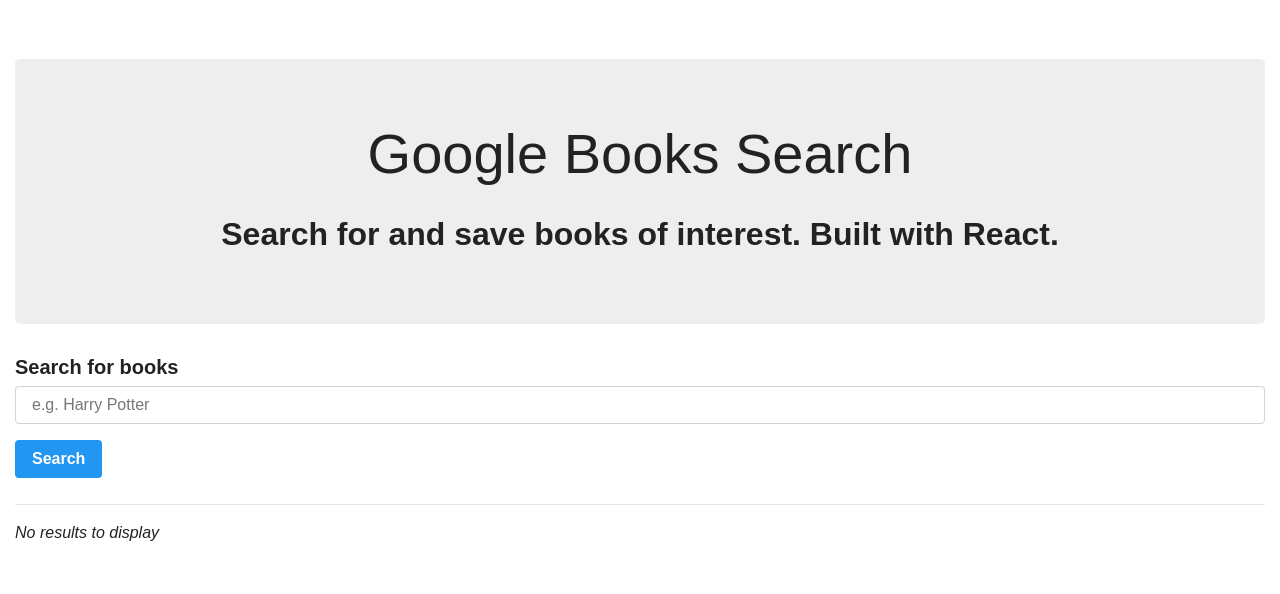
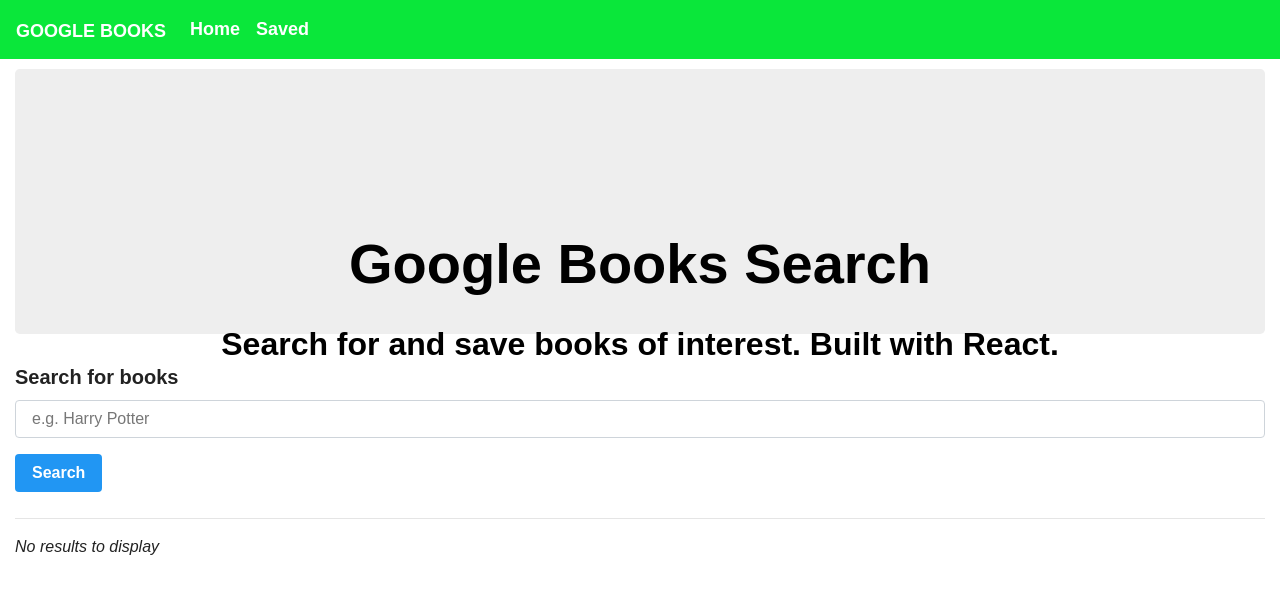
Before and after one commit to EvanChu34/GBookList, a React (Create React App) app in the folder client/: page / in a window 1280 px wide. Shown: the top 594 px of the page. Built offline with nearby package versions, Linux system fonts and the light colour scheme; a web font is replaced by a local one.

Commit message:
linked the files to the styles

```diff
--- a/client/src/components/Jumbotron/Jumbotron.js
+++ b/client/src/components/Jumbotron/Jumbotron.js
@@ -1,4 +1,5 @@
 import React from 'react';
+import "./style.css";
 
 function Jumbotron() {
     return (
--- a/client/src/components/Nav/Nav.js
+++ b/client/src/components/Nav/Nav.js
@@ -1,4 +1,5 @@
 import React from "react";
+import "./style.css";
 import {Link} from "react-router-dom";
 
 function Nav() {
--- a/client/src/components/Nav/Style.css
+++ b/client/src/components/Nav/Style.css
@@ -0,0 +1,4 @@
+.navbar {
+    background-color: #0ae73a;
+    margin-bottom: 10px;
+}
--- a/client/src/components/Search/Search.js
+++ b/client/src/components/Search/Search.js
@@ -1,4 +1,5 @@
 import React from "react";
+import "./style.css";
 
 export function Input(props) {
     return (
```
